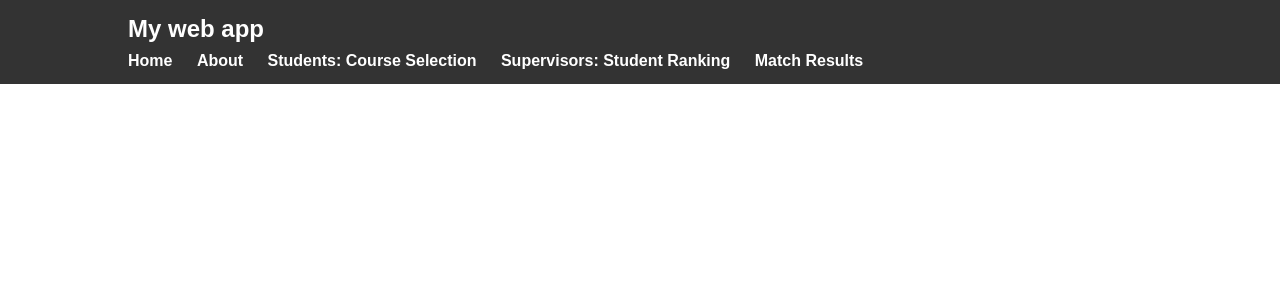
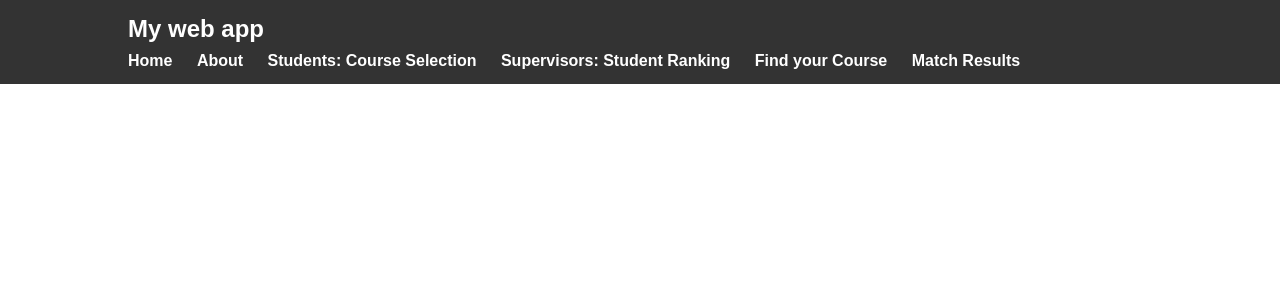
Before and after one commit to shru14/DS-Algo-1, a Flask app: page / in a window 1280 px wide. Shown: the top 300 px of the page. Run offline with Flask 3, Linux system fonts and the light colour scheme.

Commit message:
match html reference update

```diff
--- a/Flask_Frontend/flaskapp/templates/layout.html
+++ b/Flask_Frontend/flaskapp/templates/layout.html
@@ -16,6 +16,7 @@
                     <li><a href="{{ url_for('about') }}">About</a></li>
                     <li><a href="{{ url_for('studentform') }}">Students: Course Selection</a></li>
                     <li><a href="{{ url_for('supervisorform') }}">Supervisors: Student Ranking</a></li>
+                    <li><a href="{{ url_for('match') }}">Find your Course</a></li>
                     <li><a href="{{ url_for('viewmatches') }}">Match Results</a></li>
                 </ul>
             </nav>
```
